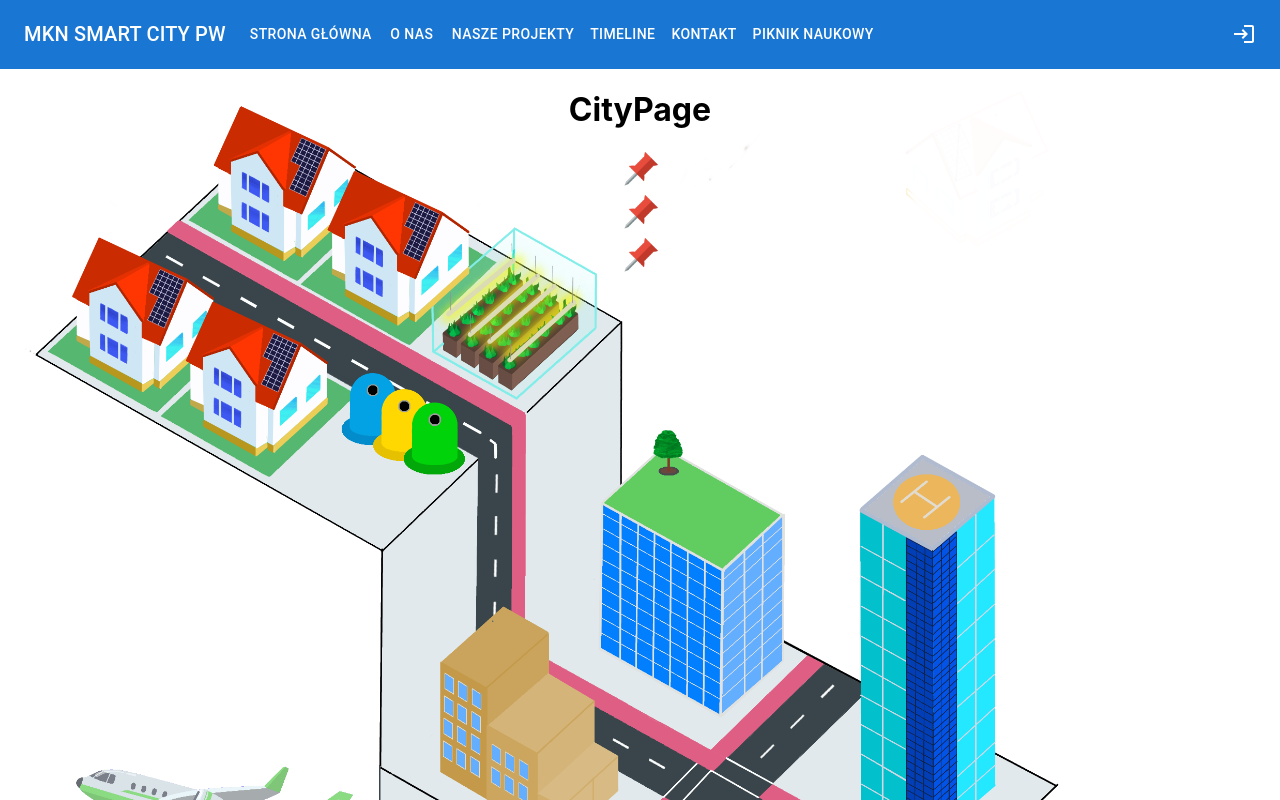
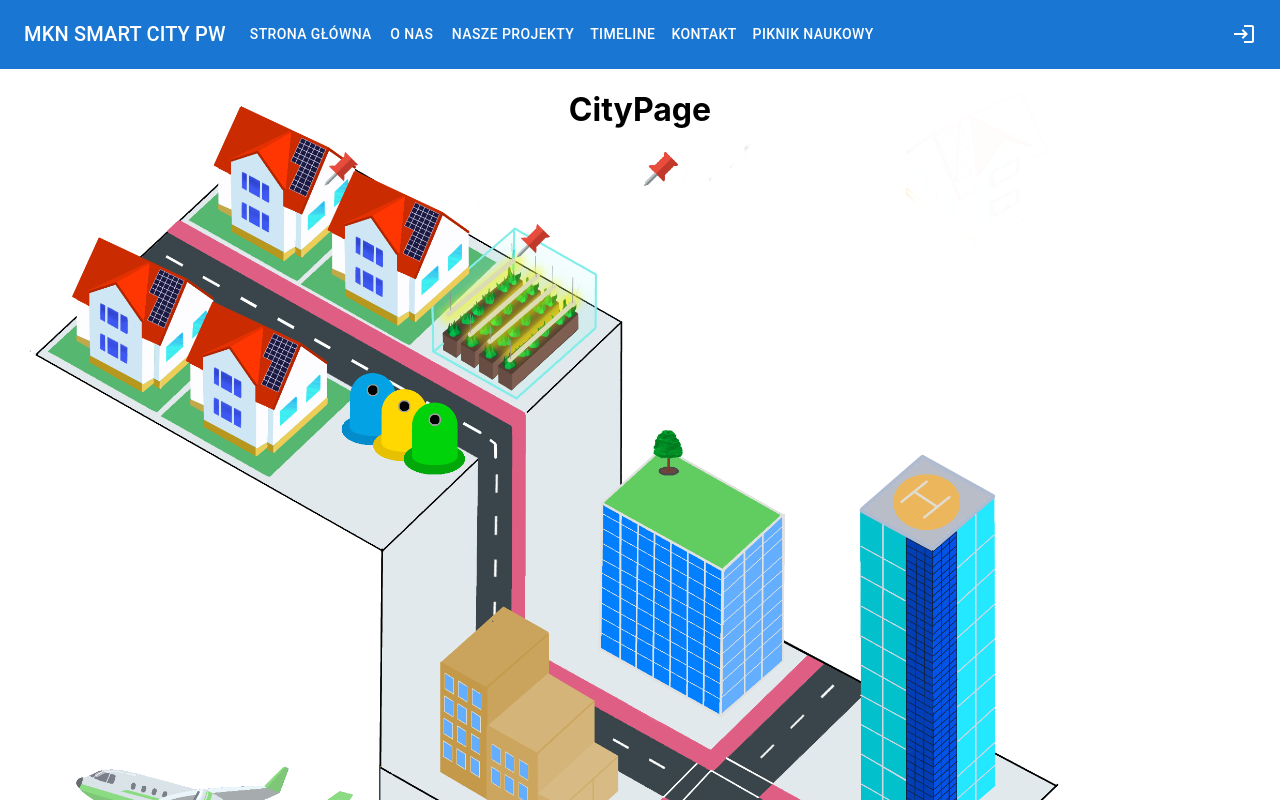
Before and after one commit to SmartCityPW/SCWWW, a React (Create React App) app: page /CityPage in a window 1280 px wide. Shown: the top 800 px of the page. Built offline with nearby package versions, Linux system fonts and the light colour scheme.

Commit message:
setting city map as background image and pin icons as buttons

```diff
--- a/src/App.css
+++ b/src/App.css
@@ -144,9 +144,25 @@
   background-color: transparent;
   border: none;
   outline: none;
+  position:absolute;
   cursor: pointer;
 }
 
+.fotowoltaika {
+  position: relative;
+  left: -25%;
+  top: 0;
+  right: 0;
+  bottom: 0;
+}
+
+.hydroponika {
+  position: relative;
+  left: -10%;
+  top: 5%;
+  right: 0;
+  bottom: 0;
+}
 /* #overlay {
   position: fixed;
   opacity: 0;
--- a/src/components/StatefulCityModal/StatefulCityModal.js
+++ b/src/components/StatefulCityModal/StatefulCityModal.js
@@ -10,7 +10,7 @@ const StatefulCityModal = props => {
 
     return (
         <>
-            <button class="place-button" onClick={toggleModal}><i class="fas fa-plus"></i> </button>
+            <button class="place-button" onClick={toggleModal}></button>
             <CityModal show={show} onClose={toggleModal} title={props.title}>
                 {props.children}
             </CityModal>
--- a/src/pages/citypage.js
+++ b/src/pages/citypage.js
@@ -28,21 +28,78 @@ function CityPage() {
                         </StatefulCityModal>
                     </div>
 
-                    <div className='transport'>
-                        <StatefulCityModal title="transport" >
+                    <div className='hydroponika'>
+                        <StatefulCityModal title="hydroponika" >
+                            <p>
+                                Dzień dobry,
+                                czy są Państwo zainteresowani instalacją paneli fotowoltaiczych?
+                            </p>
+                        </StatefulCityModal>
+                    </div>
+
+                    <div className='waste-manage'>
+                        <StatefulCityModal title="waste-manage" >
+                            <p>
+                                Dzień dobry,
+                                czy są Państwo zainteresowani instalacją paneli fotowoltaiczych?
+                            </p>
+                        </StatefulCityModal>
+                    </div>
+
+                    <div className='ogrod'>
+                        <StatefulCityModal title="ogrod" >
+                            <p>
+                                Dzień dobry,
+                                czy są Państwo zainteresowani instalacją paneli fotowoltaiczych?
+                            </p>
+                        </StatefulCityModal>
+                    </div>
+
+                    <div className='szkola'>
+                        <StatefulCityModal title="szkola" >
+                            <p>
+                                Dzień dobry,
+                                czy są Państwo zainteresowani instalacją paneli fotowoltaiczych?
+                            </p>
+                        </StatefulCityModal>
+                    </div>
+
+                    <div className='wiezowiec'>
+                        <StatefulCityModal title="wiezowiec" >
+                            <p>
+                                Dzień dobry,
+                                czy są Państwo zainteresowani instalacją paneli fotowoltaiczych?
+                            </p>
+                        </StatefulCityModal>
+                    </div>
+
+                    <div className='metro'>
+                        <StatefulCityModal title="metro" >
                             <p>
                                 Przedstawimy teraz PLAN NA NAPRAWĘ POLSKIEJ KOLEI
                             </p>
                         </StatefulCityModal>
                     </div>
 
-                    <div className='dron'>
-                        <StatefulCityModal title="dron" >
+                    <div className='samolot'>
+                        <StatefulCityModal title="samolot" >
                             <p>
                                 PTAKI VS DRONY
                             </p>
                         </StatefulCityModal>
                     </div>
+
+
+                    <div className='parking'>
+                        <StatefulCityModal title="parking" >
+                            <p>
+                                Dzień dobry,
+                                czy są Państwo zainteresowani instalacją paneli fotowoltaiczych?
+                            </p>
+                        </StatefulCityModal>
+                    </div>
+
+
                 </div>
         </div>
         // </div>
```
